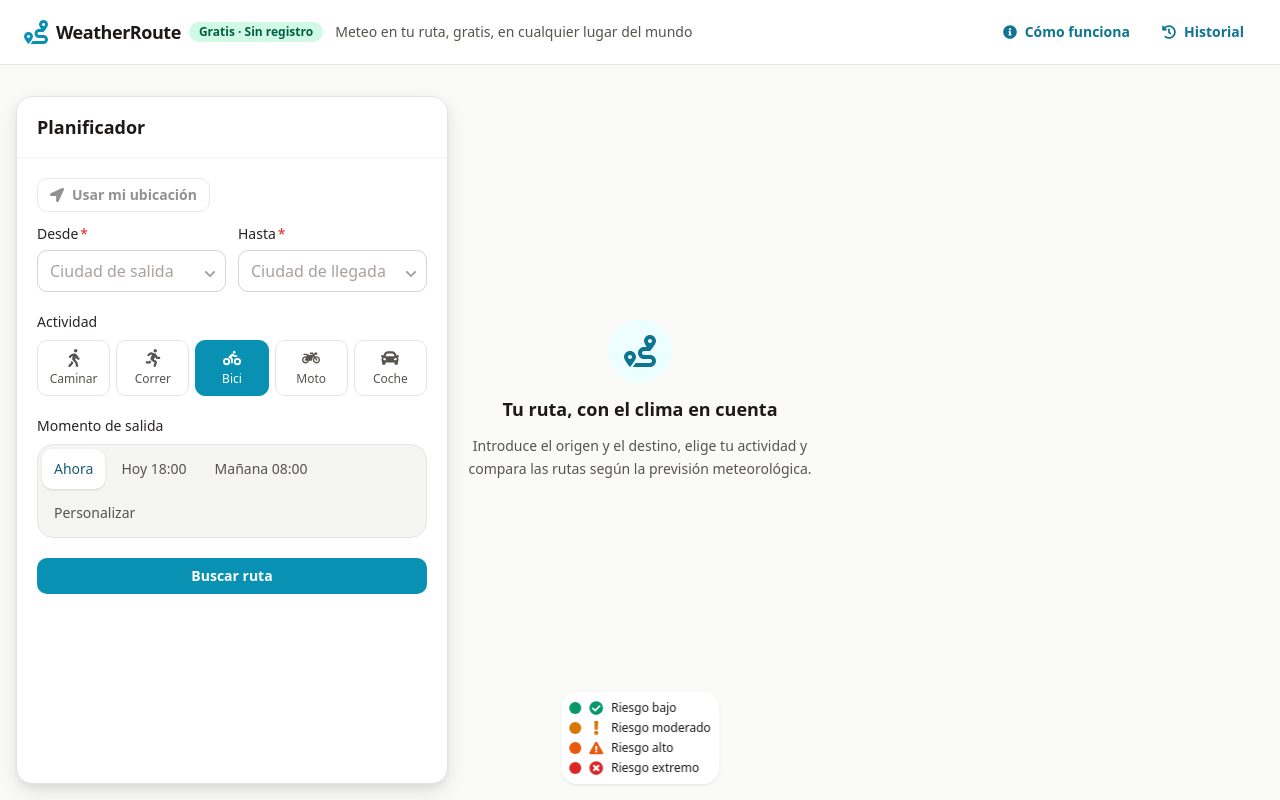
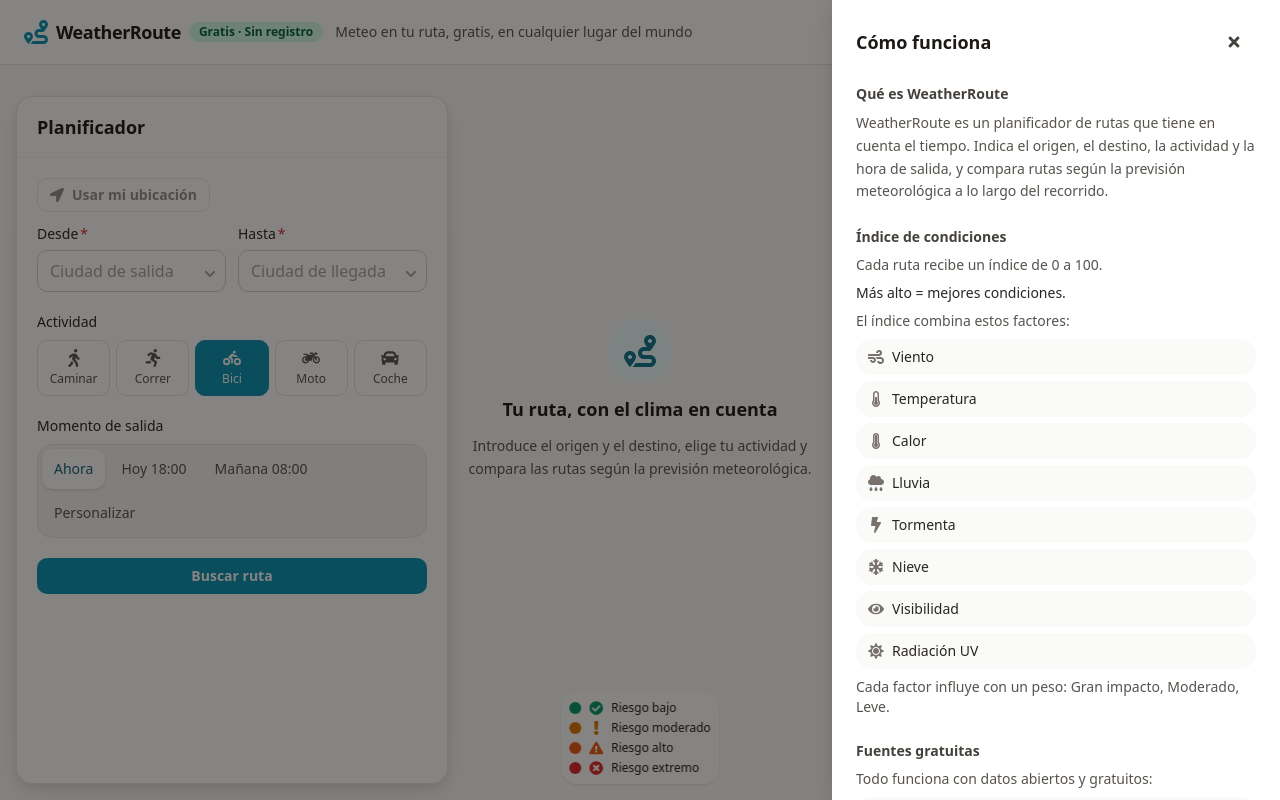
Before and after one commit to Javi-RC/weatherroute, a React (Vite) app in the folder frontend/: page / in a window 1280 px wide. Both pictures are taken after a click on the button "Cómo funciona". Built offline with nearby package versions, Linux system fonts and the light colour scheme; no server answers.

Commit message:
feat: mount AboutModal and wire "Cómo funciona" / "¿Cómo se calcula?"
The modal component and its state/handlers already existed but
<AboutModal> was never rendered in App.tsx, so both entry points
opened nothing. Mount it and add regression tests for both paths.

```diff
--- a/frontend/src/App.tsx
+++ b/frontend/src/App.tsx
@@ -1,5 +1,6 @@
 import { useMutation } from "@tanstack/react-query";
 import { useEffect, useMemo, useRef, useState } from "react";
+import AboutModal, { type AboutSection } from "./components/about/AboutModal";
 import HistorySheet from "./components/history/HistorySheet";
 import MapCanvas from "./components/map/MapCanvas";
 import MapLegend from "./components/map/MapLegend";
@@ -68,6 +69,8 @@ function AppContent() {
   const [last, setLast] = useState<AnalyzeRequest | null>(null);
   const history = useRecentSearches();
   const [historyOpen, setHistoryOpen] = useState(false);
+  const [aboutOpen, setAboutOpen] = useState(false);
+  const [aboutSection, setAboutSection] = useState<AboutSection | null>(null);
   const [selectedRouteId, setSelectedRouteId] = useState<number | null>(null);
   const [expandedRouteId, setExpandedRouteId] = useState<number | null>(null);
   const [originLabel, setOriginLabel] = useState("");
@@ -251,10 +254,16 @@ function AppContent() {
     setExpandedRouteId((current) => (current === index ? null : index));
   }
 
+  function openAbout(section?: AboutSection) {
+    setAboutSection(section ?? null);
+    setAboutOpen(true);
+  }
+
   return (
     <>
       <AppShell
         isCompact={isCompact}
+        onOpenAbout={() => openAbout()}
         onOpenHistory={() => setHistoryOpen(true)}
         plannerSlot={<PlannerSheet busy={status === "loading"} onSearch={handleSearch} isCompact={isCompact} />}
         resultsSlot={
@@ -272,6 +281,7 @@ function AppContent() {
               onCloseDetail={() => setExpandedRouteId(null)}
               onRetry={handleRetry}
               onNewSearch={handleNewSearch}
+              onHowCalculated={() => openAbout("score")}
               error={status === "error" ? ERROR_MESSAGE : null}
             />
           </div>
@@ -302,6 +312,7 @@ function AppContent() {
         onRun={handleRunHistory}
         onRemove={history.remove}
       />
+      <AboutModal open={aboutOpen} onClose={() => setAboutOpen(false)} focusSection={aboutSection} />
     </>
   );
 }
--- /dev/null
+++ b/frontend/src/components/about/AboutModal.tsx
@@ -0,0 +1,104 @@
+import { useEffect, useRef } from "react";
+import { FaCloudSun, FaLeaf, FaRoute } from "react-icons/fa";
+import { type FactorType, FACTOR_META, weightLabel } from "../../i18n/factors";
+import { CONDITIONS_NOTE } from "../../i18n/risk";
+import Badge from "../ui/Badge";
+import Sheet from "../ui/Sheet";
+
+export type AboutSection = "score";
+
+export interface AboutModalProps {
+  open: boolean;
+  onClose: () => void;
+  focusSection?: AboutSection | null;
+}
+
+const FACTOR_TYPES = Object.keys(FACTOR_META) as FactorType[];
+const WEIGHT_SCALE = [40, 15, 0].map(weightLabel);
+
+export default function AboutModal({ open, onClose, focusSection }: AboutModalProps) {
+  const scoreSectionRef = useRef<HTMLElement>(null);
+
+  useEffect(() => {
+    if (!open || focusSection !== "score") return;
+    scoreSectionRef.current?.focus();
+  }, [open, focusSection]);
+
+  return (
+    <Sheet open={open} onClose={onClose} title="Cómo funciona" position="side">
+      <div className="space-y-6 pb-4">
+        <section className="space-y-2">
+          <h3 className="text-sm font-semibold text-sand-700">Qué es WeatherRoute</h3>
+          <p className="text-sm leading-relaxed text-sand-600">
+            WeatherRoute es un planificador de rutas que tiene en cuenta el tiempo. Indica el
+            origen, el destino, la actividad y la hora de salida, y compara rutas según la
+            previsión meteorológica a lo largo del recorrido.
+          </p>
+        </section>
+
+        <section
+          id="about-score"
+          ref={scoreSectionRef}
+          tabIndex={-1}
+          className="scroll-mt-4 space-y-2 rounded-lg outline-none focus:ring-2 focus:ring-ocean-500"
+        >
+          <h3 className="text-sm font-semibold text-sand-700">Índice de condiciones</h3>
+          <p className="text-sm text-sand-600">Cada ruta recibe un índice de 0 a 100.</p>
+          <p className="text-sm font-medium text-sand-800">{CONDITIONS_NOTE}.</p>
+          <p className="text-sm text-sand-600">El índice combina estos factores:</p>
+          <ul className="space-y-1.5">
+            {FACTOR_TYPES.map((type) => {
+              const meta = FACTOR_META[type];
+              const Icon = meta.icon;
+              return (
+                <li
+                  key={type}
+                  className="flex items-center gap-2 rounded-lg bg-sand-50 px-3 py-2"
+                >
+                  <Icon aria-hidden className="shrink-0 text-sand-500" />
+                  <span className="text-sm font-medium text-sand-800">{meta.label}</span>
+                </li>
+              );
+            })}
+          </ul>
+          <p className="text-sm text-sand-600">
+            Cada factor influye con un peso: {WEIGHT_SCALE.join(", ")}.
+          </p>
+        </section>
+
+        <section className="space-y-2">
+          <h3 className="text-sm font-semibold text-sand-700">Fuentes gratuitas</h3>
+          <p className="text-sm text-sand-600">
+            Todo funciona con datos abiertos y gratuitos:
+          </p>
+          <ul className="space-y-1.5">
+            <li className="flex items-center gap-2 rounded-lg bg-sand-50 px-3 py-2">
+              <FaLeaf aria-hidden className="shrink-0 text-sand-500" />
+              <span className="text-sm font-medium text-sand-800">
+                Mapas: OpenStreetMap y OpenFreeMap
+              </span>
+            </li>
+            <li className="flex items-center gap-2 rounded-lg bg-sand-50 px-3 py-2">
+              <FaCloudSun aria-hidden className="shrink-0 text-sand-500" />
+              <span className="text-sm font-medium text-sand-800">
+                Previsión meteorológica: Open-Meteo
+              </span>
+            </li>
+            <li className="flex items-center gap-2 rounded-lg bg-sand-50 px-3 py-2">
+              <FaRoute aria-hidden className="shrink-0 text-sand-500" />
+              <span className="text-sm font-medium text-sand-800">
+                Rutas: perfil gratuito de OpenRouteService
+              </span>
+            </li>
+          </ul>
+        </section>
+
+        <p>
+          <Badge tone="success">Sin registro, sin pagos</Badge>
+        </p>
+
+        <p className="text-xs text-sand-500">Previsión disponible hasta 7 días.</p>
+      </div>
+    </Sheet>
+  );
+}
--- a/frontend/src/components/results/ResultsLayer.tsx
+++ b/frontend/src/components/results/ResultsLayer.tsx
@@ -21,6 +21,7 @@ export interface ResultsLayerProps {
   onCloseDetail: () => void;
   onRetry: () => void;
   onNewSearch: () => void;
+  onHowCalculated?: () => void;
   error?: string | null;
 }
 
@@ -48,6 +49,7 @@ export default function ResultsLayer({
   onCloseDetail,
   onRetry,
   onNewSearch,
+  onHowCalculated,
   error,
 }: ResultsLayerProps) {
   if (viewState === "idle") return null;
@@ -90,6 +92,7 @@ export default function ResultsLayer({
                     index={index}
                     weatherAvailable={weatherAvailable}
                     onClose={onCloseDetail}
+                    onHowCalculated={onHowCalculated}
                   />
                 </RouteCard>
               </li>
--- a/frontend/src/components/results/RouteDetail.tsx
+++ b/frontend/src/components/results/RouteDetail.tsx
@@ -11,6 +11,7 @@ export interface RouteDetailProps {
   weatherAvailable: boolean;
   isCompact?: boolean;
   onClose?: () => void;
+  onHowCalculated?: () => void;
 }
 
 const MOBILE_BREAKPOINT = "(min-width: 768px)";
@@ -39,14 +40,15 @@ export default function RouteDetail({
   weatherAvailable,
   isCompact,
   onClose,
+  onHowCalculated,
 }: RouteDetailProps) {
   const compact = isCompact ?? !useMediaQuery(MOBILE_BREAKPOINT);
 
   const content = (
     <div className="space-y-5">
       <div className="grid gap-5 md:grid-cols-2">
-        <ScoreGauge score={route.riskScore} />
-        <FactorList factors={route.factors} />
+        <ScoreGauge score={route.riskScore} onHowCalculated={onHowCalculated} />
+        <FactorList factors={route.factors} onHowCalculated={onHowCalculated} />
       </div>
       {!weatherAvailable && (
         <p role="status" className="rounded-lg bg-amber-50 px-3 py-2 text-sm font-medium text-amber-800">
```
Also changed, not shown: 2 other files (tests, documents, lock files or other folders).
